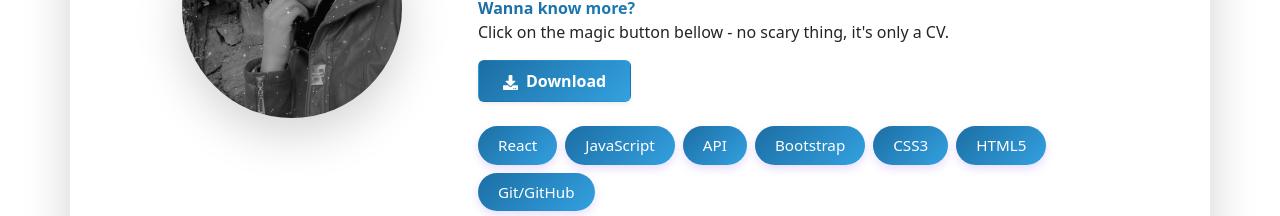
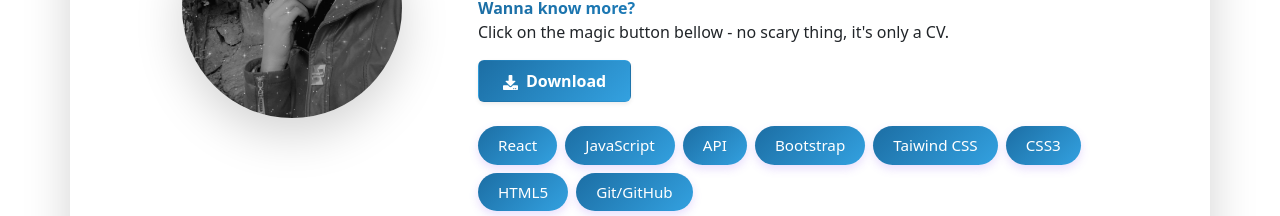
Before and after one commit to rabianezami/Portfolio-react-jsk, a React (Vite) app: page / in a window 1280 px wide. Shown: the part 1020-1236 px from the top of the page. Built offline with nearby package versions, Linux system fonts and the light colour scheme; a web font is replaced by a local one.

Commit message:
Added new skill

```diff
--- a/src/components/AboutMe.jsx
+++ b/src/components/AboutMe.jsx
@@ -19,6 +19,7 @@ const Profile = () => {
       "JavaScript",
       "API",
       "Bootstrap",
+      "Taiwind CSS",
       "CSS3",
       "HTML5",
       "Git/GitHub"
@@ -56,7 +57,7 @@ const Profile = () => {
 
           <div className="mt-3">
             <a
-              href="/Rabia-Zia-Nezami-CV.pdf"
+              href="/Rabia-Nezami.JPG"
               className="btn px-4 py-2 mb-4 shadow-sm fw-bold download-btn"
               target="blank"
               rel="noorpener noreferrer"
```
